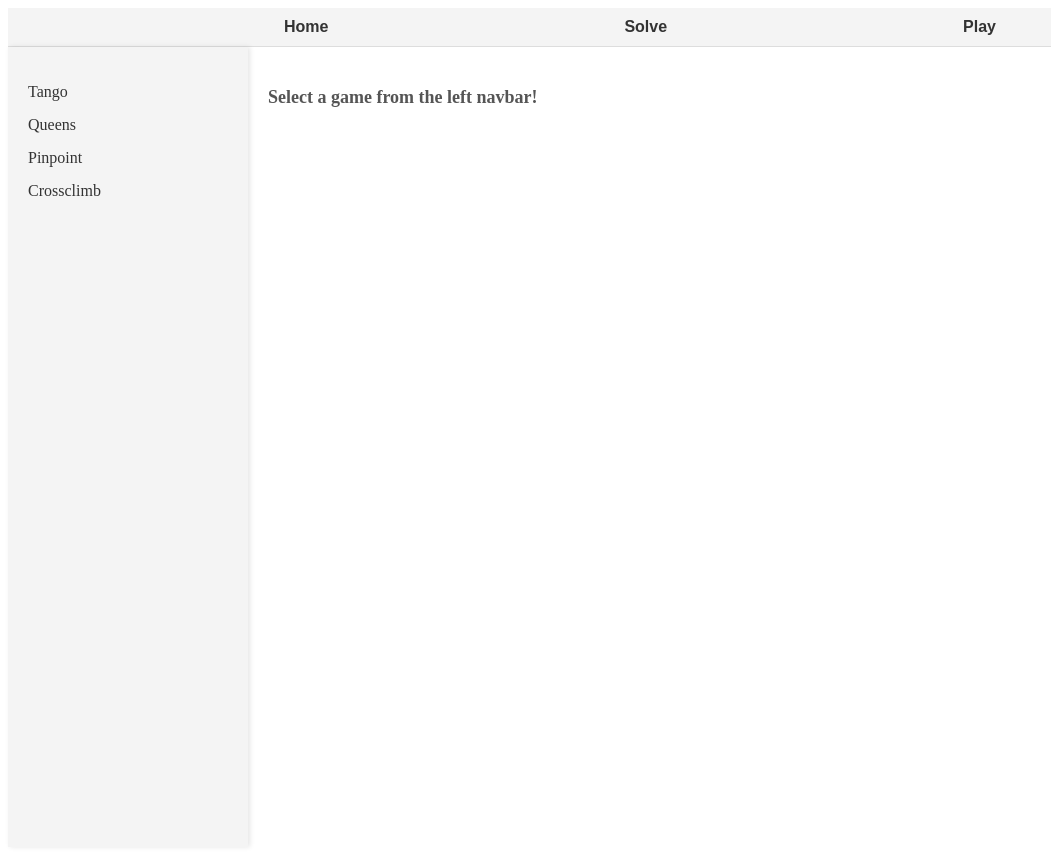
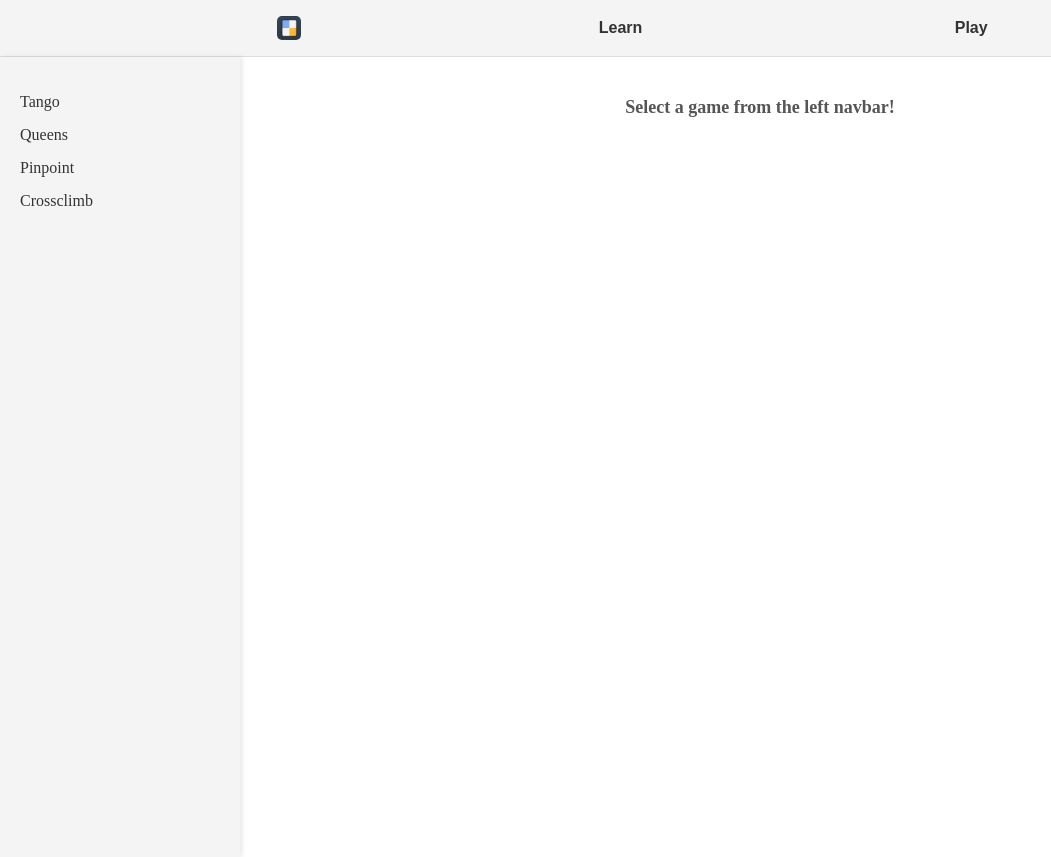
Before and after one commit to seany4ng/linkedin-games-solver, a React (Vite) app in the folder web/: page /play in a window 1280 px wide. Shown: the whole page, without its empty margins (0-1051 px from the left). Built offline with nearby package versions, Linux system fonts and the light colour scheme.

Commit message:
moderate ui changes

```diff
--- a/web/index.html
+++ b/web/index.html
@@ -8,6 +8,11 @@
     <meta charset="UTF-8">
     <meta name="viewport" content="width=device-width, initial-scale=1.0">
     <title>Linkedin Games Solver</title>
+    <style>
+        body {
+            margin: 0;
+        }
+    </style>
 </head>
 <body>
     <div id="root"></div>
--- a/web/src/App.tsx
+++ b/web/src/App.tsx
@@ -1,7 +1,7 @@
 import React from 'react';
 import { BrowserRouter as Router, Routes, Route, Link } from 'react-router-dom';
 import './styles/Nav.css';
-import SolvePage from './pages/SolvePage';
+import LearnPage from './pages/LearnPage';
 import PlayPage from './pages/PlayPage';
 
 const App: React.FC = () => {
@@ -9,13 +9,15 @@
     <Router>
       <div>
         {/* Navbar */}
-        <nav>
+        <nav className="nav">
           <ul className="navbar">
             <li>
-              <Link to="/" className="nav-link">Home</Link>
+              <Link to="/" className="nav-link home-link">
+                <img src="/favicon-32x32.png" alt="Home" className="home-icon" />
+              </Link>
             </li>
             <li>
-              <Link to="/solve" className="nav-link">Solve</Link>
+              <Link to="/solve" className="nav-link">Learn</Link>
             </li>
             <li>
               <Link to="/play" className="nav-link">Play</Link>
@@ -25,7 +27,7 @@
 
         {/* Route Definitions */}
         <Routes>
-          <Route path="/solve/*" element={<SolvePage />} />
+          <Route path="/solve/*" element={<LearnPage />} />
           <Route path="/play/*" element={<PlayPage />} />
           <Route path="*" element={<div className="placeholder-page">Select a game from the navbar!</div>} />
         </Routes>
--- a/web/src/components/QueensBoard.tsx
+++ b/web/src/components/QueensBoard.tsx
@@ -100,7 +100,7 @@
                 <span>{boardSize} x {boardSize}</span>
             </div>
 
-            <div className="main-content no-select">
+            <div className="queens-content no-select">
                 {/* Left Column: Color Selection */}
                 <div className="color-column no-select">
                     {COLORS.map(color => (
--- a/web/src/pages/SolvePage.tsx
+++ b/web/src/pages/LearnPage.tsx
@@ -2,9 +2,9 @@
 import { BrowserRouter as Router, Routes, Route, Link } from 'react-router-dom';
 import TangoBoard from '../components/TangoBoard';
 import QueensBoard from '../components/QueensBoard';
-import '../styles/SolvePage.css';
+import '../styles/LearnPage.css';
 
-const SolvePage: React.FC = () => {
+const LearnPage: React.FC = () => {
     return (
         <div className="solve-page-container">
             <aside className="left-nav">
@@ -23,7 +23,7 @@
                     </li>
                 </ul>
             </aside>
-            <main className="main-content">
+            <main className="learn-content">
                 <Routes>
                     <Route path="tango" element={<TangoBoard />} />
                     <Route path="queens" element={<QueensBoard />} />
@@ -36,4 +36,4 @@
     );
 };
 
-export default SolvePage;
+export default LearnPage;
--- a/web/src/pages/PlayPage.tsx
+++ b/web/src/pages/PlayPage.tsx
@@ -22,7 +22,7 @@
                     </li>
                 </ul>
             </aside>
-            <main className="main-content">
+            <main className="play-content">
                 <Routes>
                     <Route path="tango" element={<GeneratedTangoBoard />} />
                     <Route path="queens" element={<div className="placeholder-page">Queens Play TBD</div>} />
--- a/web/src/styles/SolvePage.css
+++ b/web/src/styles/LearnPage.css
@@ -28,7 +28,7 @@
     text-decoration: underline;
 }
 
-.main-content {
+.learn-content {
     flex-grow: 1;
     padding: 20px;
     overflow-y: auto;
--- a/web/src/styles/Nav.css
+++ b/web/src/styles/Nav.css
@@ -1,9 +1,9 @@
-
 .navbar {
     display: flex;
     justify-content: space-evenly;
     background-color: #f4f4f4;
-    padding: 10px 0;
+    align-items: center;
+    padding: 16px 0;
     margin: 0;
     list-style-type: none;
     border-bottom: 1px solid #ddd;
@@ -19,6 +19,22 @@
     text-align: center;
   }
 
+  .home-link {
+    margin-right: auto;
+    /* Push the favicon link to the left */
+    padding: 5px;
+    /* Add some padding around the favicon */
+  }
+
+  .home-icon {
+    width: 24px;
+    /* Adjust favicon size */
+    height: 24px;
+    vertical-align: middle;
+    /* Align it with the text */
+    border-radius: 5px;
+  }
+
   .placeholder-page {
     text-align: center;
     margin-top: 20px;
--- a/web/src/styles/PlayPage.css
+++ b/web/src/styles/PlayPage.css
@@ -28,7 +28,7 @@
     text-decoration: underline;
 }
 
-.main-content {
+.play-content {
     flex-grow: 1;
     padding: 20px;
     overflow-y: auto;
--- a/web/src/styles/QueensBoard.css
+++ b/web/src/styles/QueensBoard.css
@@ -47,10 +47,9 @@
 }
 
 /* Main content area: left column (colors) and right column (board) */
-.main-content {
+.queens-content {
     display: flex;
     flex-direction: row;
-    align-items: flex-start;
     gap: 20px;
 }
 
@@ -148,7 +147,7 @@
 
 /* Responsive adjustments */
 @media (max-width: 600px) {
-    .main-content {
+    .queens-content {
         flex-direction: column;
         align-items: center;
     }
```
